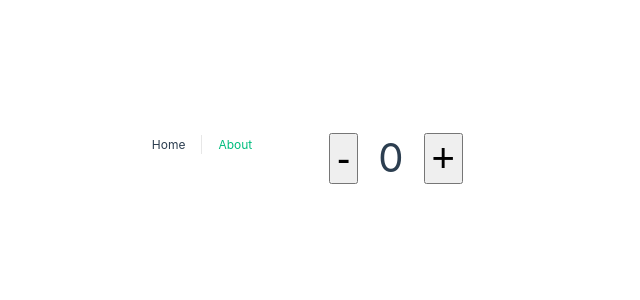
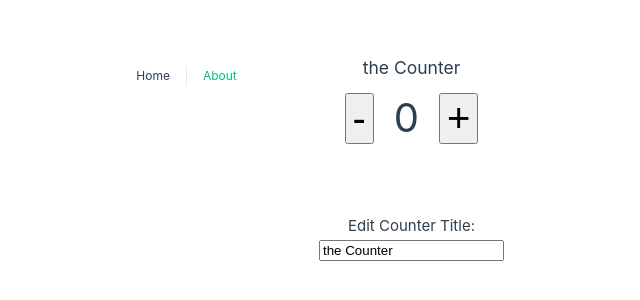
Before and after one commit to francomac/vuejs-3-composition-api, a Vue app: page / in a window 1280 px wide. Shown: the part 242-542 px from the top of the page, without its empty margins (341-981 px from the left). Built offline with nearby package versions, Linux system fonts and the light colour scheme.

Commit message:
using refs and reactive

```diff
--- /dev/null
+++ b/src/views/HomeView-Patterns.vue
@@ -0,0 +1,79 @@
+<template>
+  <div class="home">
+    <div>
+      <button @click="decreaseCounter" class="btn">-</button>
+      <span class="counter">{{ counter }}</span>
+      <button @click="increaseCounter" class="btn">+</button>
+    </div>
+  </div>
+</template>
+
+<!-- Setup Function Pattern -->
+<!--
+<script>
+import { ref } from 'vue'
+export default {
+  setup() {
+    const counter = ref(0)
+    const increaseCounter = () => {
+      counter.value++
+    }
+    const decreaseCounter = () => {
+      counter.value--
+    }
+
+    return {
+      counter,
+      increaseCounter,
+      decreaseCounter
+    }
+  }
+}
+</script>
+-->
+
+<!-- Setup Function Pattern -->
+<script setup>
+import { ref } from 'vue'
+
+const counter = ref(0)
+
+const increaseCounter = () => {
+  counter.value++
+}
+
+const decreaseCounter = () => {
+  counter.value--
+}
+</script>
+
+<!-- options API -->
+<!-- <script>
+// export default {
+//   data() {
+//     return {
+//       counter: 0
+//     }
+//   },
+//   methods: {
+//     increaseCounter() {
+//       this.counter++
+//     },
+//     decreaseCounter() {
+//       this.counter--
+//     }
+//   }
+// }
+// </script>
+-->
+<style>
+.home {
+  text-align: center;
+  padding: 20px;
+}
+.btn,
+.counter {
+  font-size: 40px;
+  margin: 10px;
+}
+</style>
--- a/src/views/HomeView.vue
+++ b/src/views/HomeView.vue
@@ -1,71 +1,40 @@
 <template>
   <div class="home">
+    <h3>{{ counterData.title }}</h3>
     <div>
       <button @click="decreaseCounter" class="btn">-</button>
-      <span class="counter">{{ counter }}</span>
+      <span class="counter">{{ counterData.count }}</span>
       <button @click="increaseCounter" class="btn">+</button>
+    </div>
+
+    <div class="edit">
+      <h4>Edit Counter Title:</h4>
+      <input v-model="counterData.title" type="text" />
     </div>
   </div>
 </template>
 
-<!-- Setup Function Pattern -->
-<!--
-<script>
-import { ref } from 'vue'
-export default {
-  setup() {
-    const counter = ref(0)
-    const increaseCounter = () => {
-      counter.value++
-    }
-    const decreaseCounter = () => {
-      counter.value--
-    }
+<script setup>
+// import { ref, reactive } from 'vue'
+import { reactive } from 'vue'
 
-    return {
-      counter,
-      increaseCounter,
-      decreaseCounter
-    }
-  }
-}
-</script>
--->
+// const counter = ref(0)
+// const counterTitle = ref('just a Counter')
 
-<!-- Setup Function Pattern -->
-<script setup>
-import { ref } from 'vue'
-
-const counter = ref(0)
+const counterData = reactive({
+  count: 0,
+  title: 'the Counter'
+})
 
 const increaseCounter = () => {
-  counter.value++
+  counterData.count++
 }
 
 const decreaseCounter = () => {
-  counter.value--
+  counterData.count--
 }
 </script>
 
-<!-- options API -->
-<!-- <script>
-// export default {
-//   data() {
-//     return {
-//       counter: 0
-//     }
-//   },
-//   methods: {
-//     increaseCounter() {
-//       this.counter++
-//     },
-//     decreaseCounter() {
-//       this.counter--
-//     }
-//   }
-// }
-// </script>
--->
 <style>
 .home {
   text-align: center;
@@ -76,4 +45,7 @@ const decreaseCounter = () => {
   font-size: 40px;
   margin: 10px;
 }
+.edit {
+  margin-top: 60px;
+}
 </style>
```
